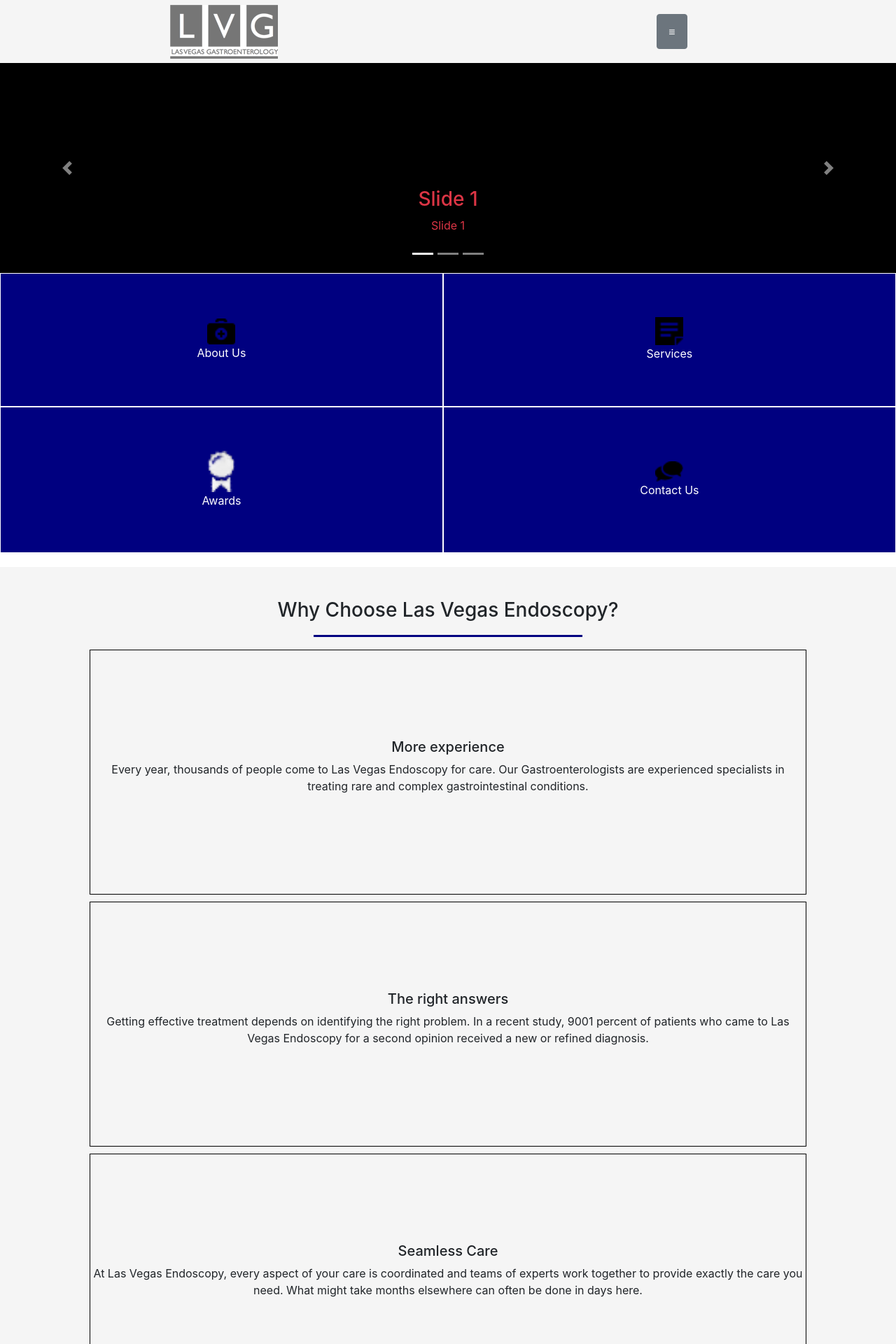
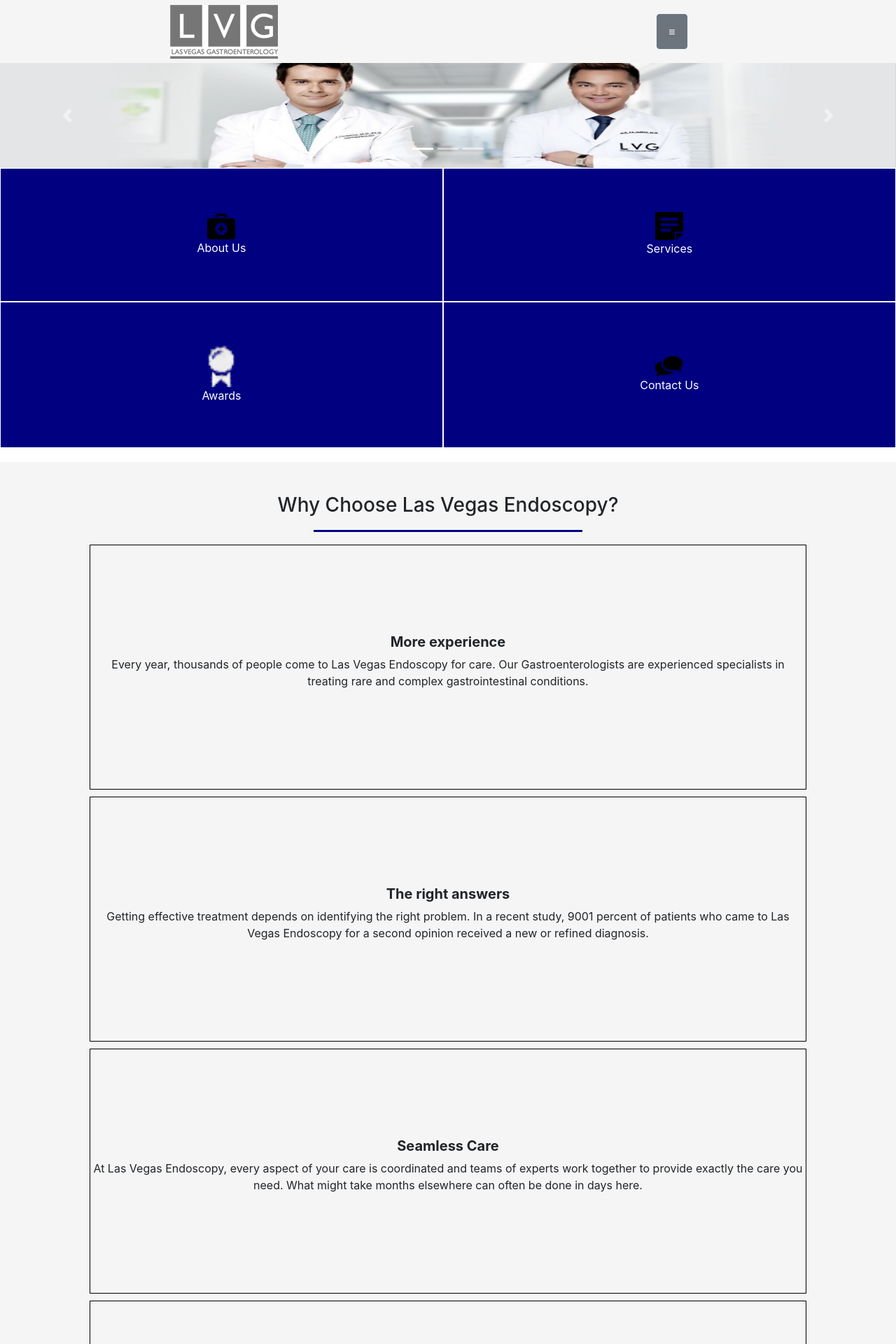
Before and after one commit to Ssimion13/lvewebsite, a React (Create React App) app: page / in a window 1280 px wide. Shown: the top 1920 px of the page at 70% size. Built offline with nearby package versions, Linux system fonts and the light colour scheme.

Commit message:
got carousel working; hard to look at non-mobile when working mobile first (it hurts...)-- will add more pictures and change size when I acquire more pictures. I strongly dislike GIMP. I wish I had photoshop...

```diff
--- a/src/FrontCarousel.js
+++ b/src/FrontCarousel.js
@@ -4,25 +4,27 @@ import {
   CarouselItem,
   CarouselControl,
   CarouselIndicators,
-  CarouselCaption
+  // CarouselCaption
 } from 'reactstrap';
+import lvgdoctors from "./Images/lvgdoctors.jpg"
 
 const items = [
   {
-    src: './Images/note.png',
+    src: lvgdoctors,
     id: 1,
-    altText: 'Slide 1',
-    caption: 'Slide 1'
+
   },
   {
     id: 2,
     altText: 'Slide 2',
-    caption: 'Slide 2'
+    caption: 'Slide 2',
+    src: "butts"
   },
   {
     id: 3,
     altText: 'Slide 3',
-    caption: 'Slide 3'
+    caption: 'Slide 3',
+    src: "butts2"
   }
 ];
 
@@ -70,11 +72,12 @@ class Example extends Component {
         <CarouselItem
           className="custom-tag"
           tag="div"
-          key={item.id}
           onExiting={this.onExiting}
           onExited={this.onExited}
+          key={item.src}
         >
-          <CarouselCaption className="text-danger" captionText={item.caption} captionHeader={item.caption} />
+          <img className="carouselPictures" src={item.src} alt={item.altText} />
+          {/* <CarouselCaption captionText={item.caption} captionHeader={item.caption} /> */}
         </CarouselItem>
       );
     });
@@ -84,8 +87,10 @@ class Example extends Component {
         <style>
           {
             `.custom-tag {
+                align-items: center;
+                justify-content: center;
                 max-width: 100%;
-                height: 300px;
+                height: 150px;
                 background: black;
               }`
           }
--- a/src/FrontPage.js
+++ b/src/FrontPage.js
@@ -37,27 +37,27 @@ class FrontPage extends Component {
                     <h5 className="whyChooseLVEUnderline"> </h5>
                     <div className="whyChooseLVEThumbnailDiv">
                         <div className="whyChooseLVEThumbnail">
-                            <h5> More experience </h5>
+                            <h5> <b> More experience </b> </h5>
                                 <p> Every year, thousands of people come to Las Vegas Endoscopy for care.
                                 Our Gastroenterologists are experienced
                                 specialists in treating rare and complex gastrointestinal conditions.
                                 </p>
                         </div>
                         <div className="whyChooseLVEThumbnail">
-                            <h5> The right answers </h5>
+                            <h5> <b> The right answers </b> </h5>
                             <p> Getting effective treatment depends on identifying the right problem.
                                 In a recent study, 9001 percent of patients who came to Las Vegas Endoscopy for a second opinion
                                 received a new or refined diagnosis.
                             </p>
                         </div>
                         <div className="whyChooseLVEThumbnail">
-                            <h5> Seamless Care </h5>
+                            <h5> <b> Seamless Care </b> </h5>
                             <p> At Las Vegas Endoscopy, every aspect of your care is coordinated and teams of experts work together to provide
                                 exactly the care you need. What might take months elsewhere can often be done in days here.
                             </p>
                         </div>
                         <div className="whyChooseLVEThumbnail">
-                            <h5> Unparalleled expertise </h5>
+                            <h5> <b> Unparalleled expertise </b> </h5>
                             <p> Our Doctors Las Vegas Endoscopy are Mayo Clinic and Harvard Medical School trained
                             In the U.S. News & World Report rankings of top hospitals, Las Vegas Endoscopy
                             is consistently ranked among the top clinical centers in the nation.
--- a/src/index.css
+++ b/src/index.css
@@ -159,3 +159,12 @@ body {
   justify-content: center;
 }
 /* end FrontPage CSS */
+
+/* FrontCarousel CSS */
+
+.carouselPictures {
+  width: 100%;
+  height: 100%;
+}
+
+/* end FrontCarousel CSS */
```
Also changed, not shown: src/Images/lvgdoctors.jpg (added).
